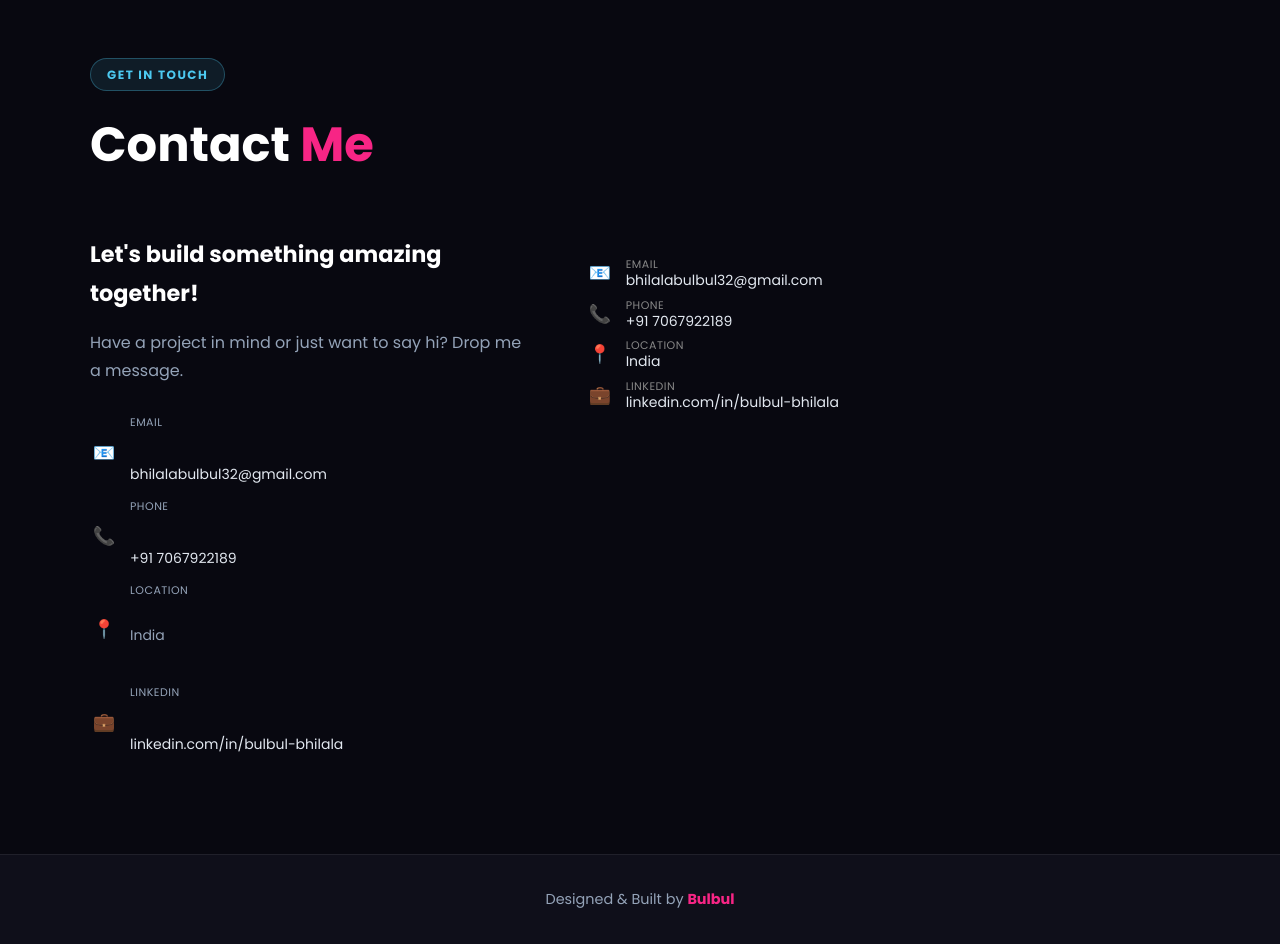
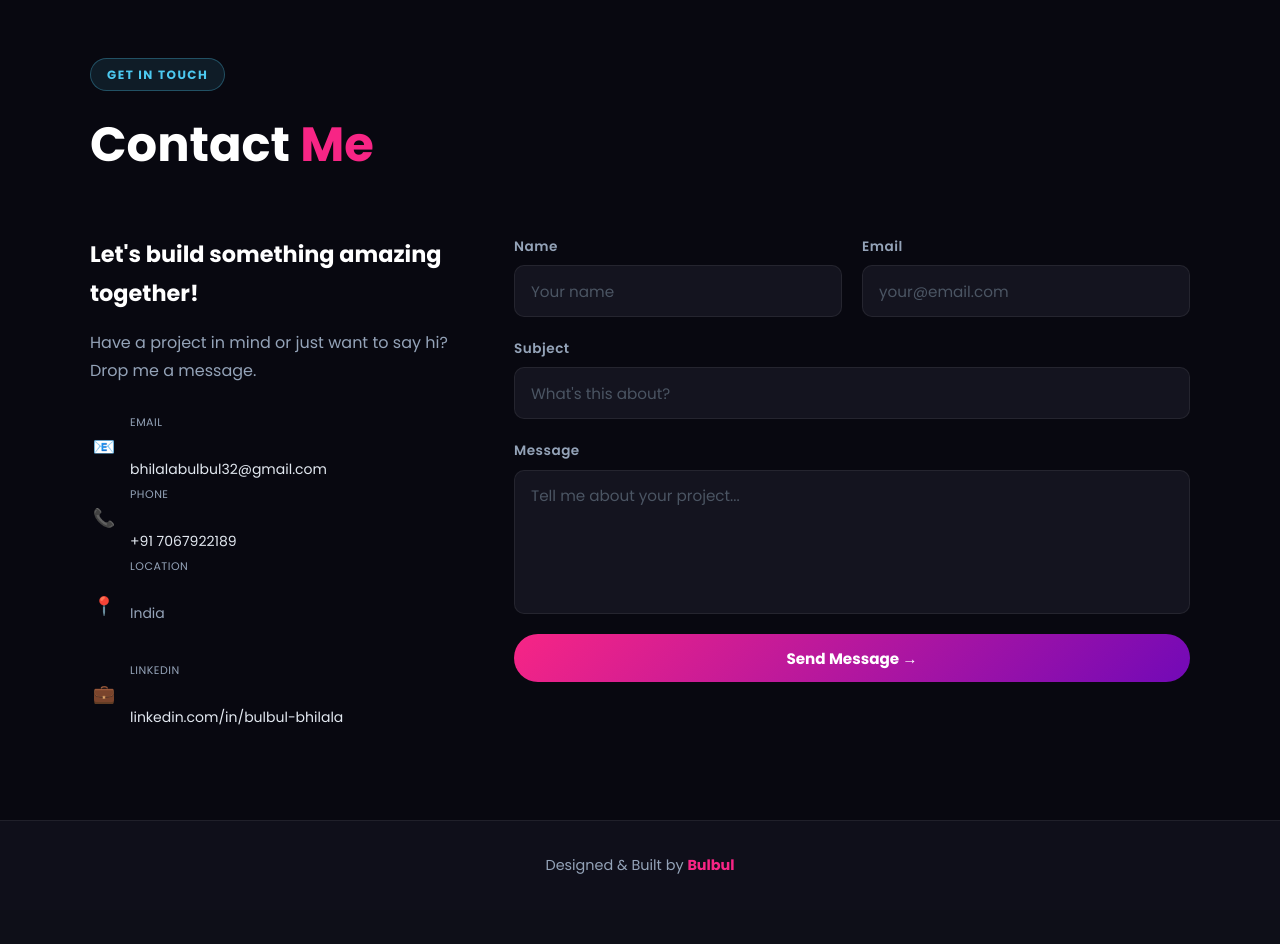
Before and after one commit to Bulbulbhilala-bq/my-portfolio, a Flask app: page / in a window 1280 px wide. Shown: the part 1981-2925 px from the top of the page. After the commit the page ends 2855 px from the top, so only its background shows below. Run offline with Flask 3, Linux system fonts and the light colour scheme.

Commit message:
fix contact section

```diff
--- a/templates/index.html
+++ b/templates/index.html
@@ -101,16 +101,16 @@
       <h2 class="sec-title">Contact <span>Me</span></h2>
       <div class="contact-grid">
 
+        <!-- LEFT: Info + Details -->
         <div class="contact-left">
           <h3>Let's build something amazing together!</h3>
           <p>Have a project in mind or just want to say hi? Drop me a message.</p>
 
-          <!-- CONTACT DETAILS -->
           <div class="contact-details">
 
             <div class="contact-item">
               <div class="contact-icon">📧</div>
-              <div>
+              <div style="display: flex; flex-direction: column; gap: 2px;">
                 <p class="contact-label">Email</p>
                 <a href="mailto:bhilalabulbul32@gmail.com" class="contact-value">bhilalabulbul32@gmail.com</a>
               </div>
@@ -118,7 +118,7 @@
 
             <div class="contact-item">
               <div class="contact-icon">📞</div>
-              <div>
+              <div style="display: flex; flex-direction: column; gap: 2px;">
                 <p class="contact-label">Phone</p>
                 <a href="tel:+917067922189" class="contact-value">+91 7067922189</a>
               </div>
@@ -126,7 +126,7 @@
 
             <div class="contact-item">
               <div class="contact-icon">📍</div>
-              <div>
+              <div style="display: flex; flex-direction: column; gap: 2px;">
                 <p class="contact-label">Location</p>
                 <p class="contact-value">India</p>
               </div>
@@ -134,7 +134,7 @@
 
             <div class="contact-item">
               <div class="contact-icon">💼</div>
-              <div>
+              <div style="display: flex; flex-direction: column; gap: 2px;">
                 <p class="contact-label">LinkedIn</p>
                 <a href="https://www.linkedin.com/in/bulbul-bhilala-965a3332b" target="_blank" class="contact-value">linkedin.com/in/bulbul-bhilala</a>
               </div>
@@ -143,42 +143,34 @@
           </div>
         </div>
 
-        <!-- WEB3FORMS CONTACT FORM -->
-        <div class="contact-details">
+        <!-- RIGHT: Contact Form -->
+        <form class="contact-form" id="contactForm">
+          <input type="hidden" name="access_key" value="e0e273f2-688c-4312-92c9-4415146a4532">
 
-  <div class="contact-item">
-    <div class="contact-icon">📧</div>
-    <div style="display: flex; flex-direction: column; gap: 2px;">
-      <p class="contact-label">Email</p>
-      <a href="mailto:bhilalabulbul32@gmail.com" class="contact-value">bhilalabulbul32@gmail.com</a>
-    </div>
-  </div>
+          <div class="form-row">
+            <div class="field">
+              <label>Name</label>
+              <input type="text" name="name" placeholder="Your name" required/>
+            </div>
+            <div class="field">
+              <label>Email</label>
+              <input type="email" name="email" placeholder="your@email.com" required/>
+            </div>
+          </div>
 
-  <div class="contact-item">
-    <div class="contact-icon">📞</div>
-    <div style="display: flex; flex-direction: column; gap: 2px;">
-      <p class="contact-label">Phone</p>
-      <a href="tel:+917067922189" class="contact-value">+91 7067922189</a>
-    </div>
-  </div>
+          <div class="field">
+            <label>Subject</label>
+            <input type="text" name="subject" placeholder="What's this about?" required/>
+          </div>
 
-  <div class="contact-item">
-    <div class="contact-icon">📍</div>
-    <div style="display: flex; flex-direction: column; gap: 2px;">
-      <p class="contact-label">Location</p>
-      <p class="contact-value">India</p>
-    </div>
-  </div>
+          <div class="field">
+            <label>Message</label>
+            <textarea name="message" rows="5" placeholder="Tell me about your project..." required></textarea>
+          </div>
 
-  <div class="contact-item">
-    <div class="contact-icon">💼</div>
-    <div style="display: flex; flex-direction: column; gap: 2px;">
-      <p class="contact-label">LinkedIn</p>
-      <a href="https://www.linkedin.com/in/bulbul-bhilala-965a3332b" target="_blank" class="contact-value">linkedin.com/in/bulbul-bhilala</a>
-    </div>
-  </div>
-
-</div>
+          <button type="submit" class="btn btn-grad btn-full" id="submitBtn">Send Message →</button>
+          <p id="formStatus" style="margin-top: 10px; text-align: center; font-size: 14px;"></p>
+        </form>
 
       </div>
     </div>
```
